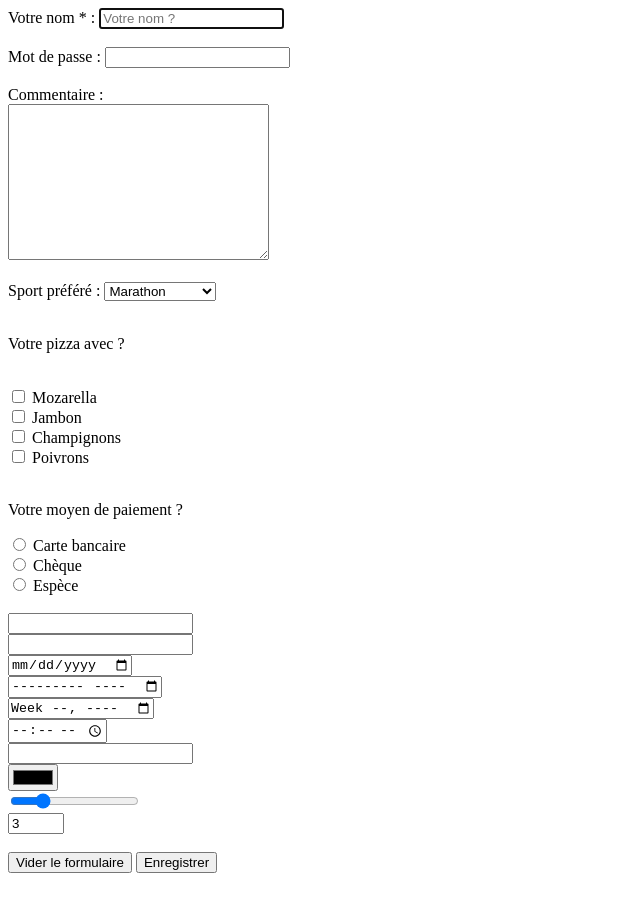
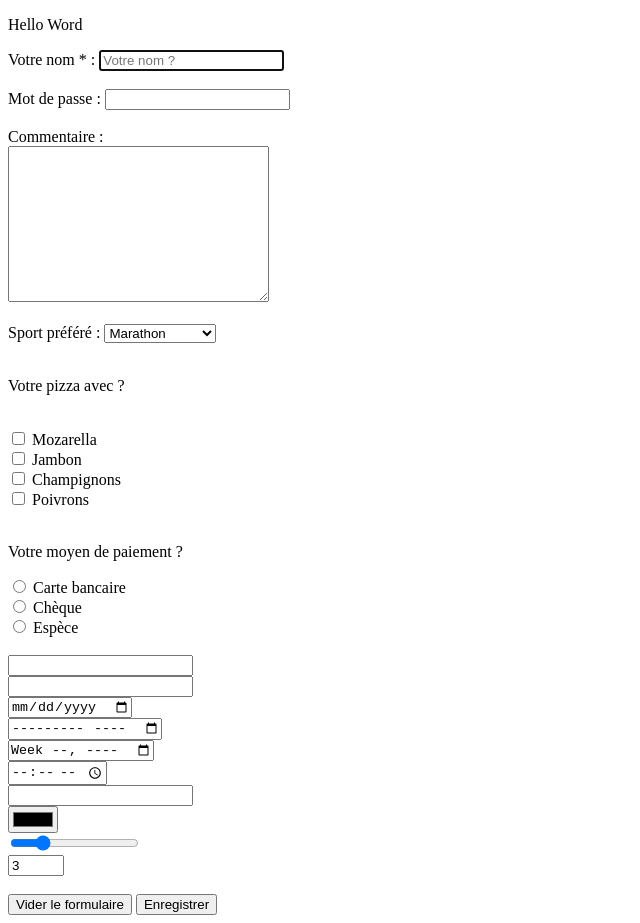
Before and after one commit to ModusGit/demoHTML, a plain HTML site: page demo_formulaires/index.html in a window 1280 px wide. Shown: the whole page, without its empty margins (0-640 px from the left). Before the commit the page ends 881 px from the top, so only its background shows below. Drawn offline with Linux system fonts and the light colour scheme.

Commit message:
added a welcome message in index.html

```diff
--- a/demo_formulaires/index.html
+++ b/demo_formulaires/index.html
@@ -6,6 +6,7 @@
     <title>Formulaires</title>
 </head>
 <body>
+    <p>Hello Word</p>
     <form>
         <div>
             <label for="nom">Votre nom * : </label> <!-- étiquette là pour le formulaire avec l'id "nom" -->
```
